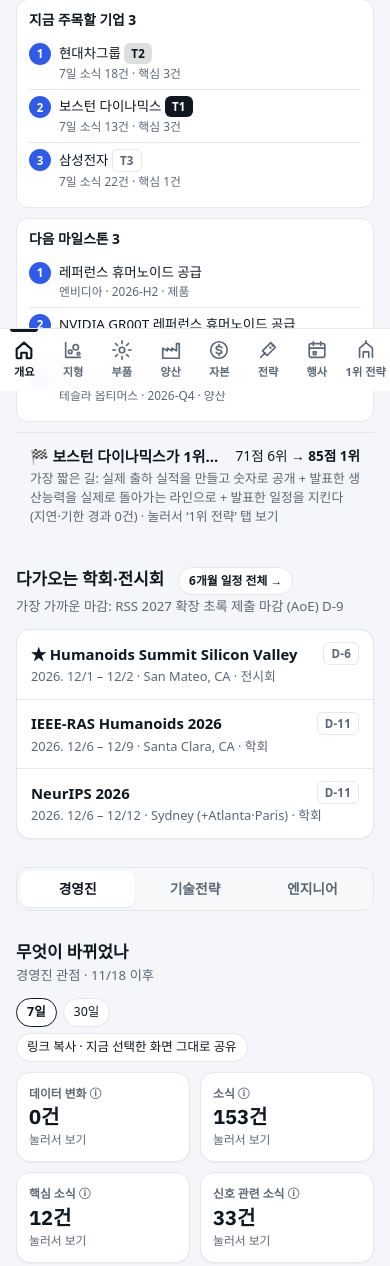
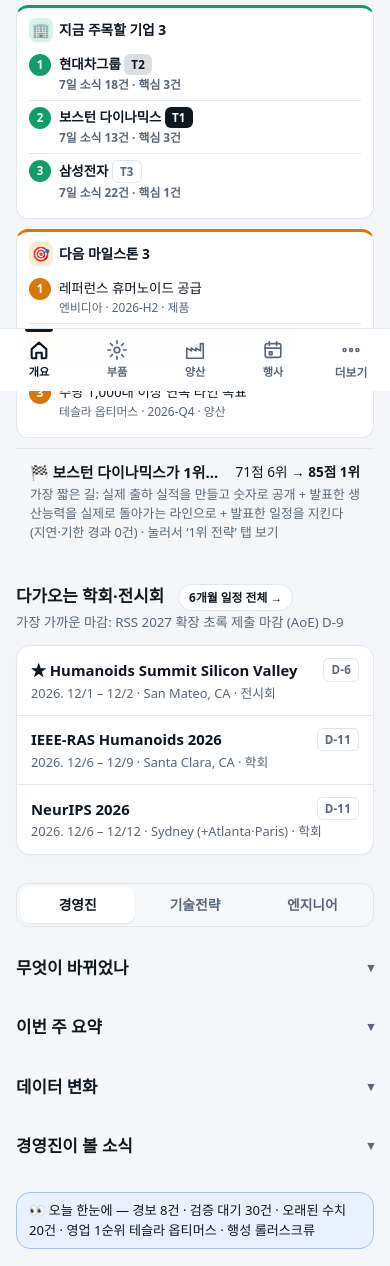
Before and after one commit to dkwo284-max/Robotics_Radar, a plain HTML site: page web/index.html in a window 390 px wide. Shown: the part 453-1719 px from the top of the page. Drawn offline with Linux system fonts and the light colour scheme; a web font is replaced by a local one.

Commit message:
화면 정리(휴대폰): 아래 탭 8개를 개요·부품·양산·행사 + 더보기(지형·자본·전략·1위 전략)로, 이번 주 결론 3칸을 아이콘·색으로 구분(변화·기업·마일스톤), 개요의 긴 섹션은 제목을 눌러 펼치기 (화면 높이 9,369→2,577px)
Co-Authored-By: Claude Opus 5.5 <noreply@anthropic.com>
Claude-Session: https://claude.ai/code/session_01JGCp3Lzk1CimkEFmYaharP

```diff
--- a/web/index.html
+++ b/web/index.html
@@ -65,6 +65,19 @@ svg.i { width: 22px; height: 22px; fill: none; stroke: currentColor; stroke-widt
 /* 하단 탭바 */
 .tabbar { position: fixed; left: 0; right: 0; bottom: 0; z-index: 7; background: color-mix(in oklab, var(--surface) 94%, transparent); backdrop-filter: blur(12px); -webkit-backdrop-filter: blur(12px); border-top: 1px solid var(--line); padding-bottom: env(safe-area-inset-bottom, 0px); }
 .tabbar .in { max-width: 640px; margin: 0 auto; display: grid; grid-template-columns: repeat(8, 1fr); height: var(--nav-h); }
+.tabbar .more-btn { display: none; }
+@media (max-width: 899px) {
+  .tabbar .in { grid-template-columns: repeat(5, 1fr); }
+  .tabbar a.more-only { display: none; }
+  .tabbar .more-btn { display: flex; flex-direction: column; align-items: center; justify-content: center; gap: 3px; border: 0; background: none; color: var(--muted); font: inherit; font-size: .74rem; font-weight: 600; cursor: pointer; position: relative; }
+  .tabbar .more-btn.cur { color: var(--ink); }
+  .tabbar a { font-size: .74rem; }
+}
+.more-pop { position: absolute; right: 8px; bottom: calc(var(--nav-h) + 8px); background: var(--surface); border: 1px solid var(--line); border-radius: 14px; box-shadow: 0 8px 30px rgb(0 0 0 / .18); padding: 6px; display: grid; min-width: 180px; }
+.tabbar .more-pop a { flex-direction: row; justify-content: flex-start; height: auto; font-size: .9rem; }
+.more-pop a svg.i { width: 20px; height: 20px; }
+.more-pop a { display: flex; align-items: center; gap: 10px; padding: 10px 12px; border-radius: 10px; color: var(--ink); text-decoration: none; font-weight: 600; font-size: .9rem; }
+.more-pop a:hover, .more-pop a[aria-current="page"] { background: color-mix(in oklab, var(--ink) 7%, transparent); }
 .tabbar a { display: flex; flex-direction: column; align-items: center; justify-content: center; gap: 3px; text-decoration: none; color: var(--muted); font-size: 0.7rem; font-weight: 600; position: relative; }
 .tabbar a[aria-current="page"] { color: var(--ink); }
 .tabbar a[aria-current="page"] svg.i { stroke-width: 2.3; }
@@ -411,7 +424,17 @@ details.fold[open] > summary::after { content: "접기"; }
 .hx-grid { display: grid; gap: 10px; grid-template-columns: minmax(0, 1fr); margin-top: 10px; }
 @media (min-width: 820px) { .hx-grid { grid-template-columns: repeat(3, minmax(0, 1fr)); } }
 .hx-col { border: 1px solid var(--line); border-radius: 12px; background: var(--surface); padding: 10px 12px; min-width: 0; }
-.hx-col h3 { margin: 0 0 6px; font-size: .86rem; }
+.hx-col h3 { margin: 0 0 6px; font-size: .86rem; display: flex; align-items: center; gap: 6px; }
+.foldable > h2 { cursor: pointer; display: flex; align-items: center; gap: 6px; }
+.foldable > h2::after { content: "▴"; margin-left: auto; color: var(--muted); font-size: .8rem; }
+.foldable.folded > h2::after { content: "▾"; }
+.foldable.folded > :not(h2) { display: none !important; }
+.foldable.folded { padding-bottom: 4px; }
+.hx-ic { display: inline-grid; place-items: center; width: 24px; height: 24px; border-radius: 7px; font-size: .9rem; }
+.hx-col.c-news { border-top: 3px solid #2563eb; } .hx-col.c-news .hx-ic { background: #dbe7ff; } .hx-col.c-news .hx-it .n { background: #2563eb; }
+.hx-col.c-co { border-top: 3px solid #0f9d6b; } .hx-col.c-co .hx-ic { background: #d5f3e6; } .hx-col.c-co .hx-it .n { background: #0f9d6b; }
+.hx-col.c-mile { border-top: 3px solid #d97706; } .hx-col.c-mile .hx-ic { background: #fdebd0; } .hx-col.c-mile .hx-it .n { background: #d97706; }
+.hx-col.c-co .hx-it > span:last-child { font-weight: 600; }
 .hx-it { display: grid; grid-template-columns: 22px minmax(0, 1fr); gap: 8px; padding: 6px 0; border-top: 1px solid var(--line); font-size: .84rem; text-align: left; width: 100%; background: none; border-left: 0; border-right: 0; border-bottom: 0; color: inherit; font-family: inherit; cursor: pointer; }
 .hx-it:first-of-type { border-top: 0; } .hx-it .n { width: 22px; height: 22px; border-radius: 50%; background: var(--accent); color: var(--surface); display: grid; place-items: center; font-size: .72rem; font-weight: 700; }
 .hx-it small { display: block; color: var(--muted); font-size: .74rem; margin-top: 1px; } .hx-it a { color: inherit; text-decoration: none; }
@@ -960,14 +983,16 @@ details.fold[open] > summary::after { content: "접기"; }
 <nav class="tabbar" aria-label="화면">
   <div class="in">
     <a href="#home"><svg class="i" viewBox="0 0 24 24"><path d="M4 11l8-7 8 7v9a1 1 0 0 1-1 1h-4v-6h-6v6H5a1 1 0 0 1-1-1z"/></svg>개요</a>
-    <a href="#map"><svg class="i" viewBox="0 0 24 24"><path d="M4 20V4M4 20h16"/><circle cx="9" cy="14" r="2"/><circle cx="15" cy="9" r="3"/><circle cx="18" cy="16" r="1.5"/></svg>지형</a>
+    <a class="more-only" href="#map"><svg class="i" viewBox="0 0 24 24"><path d="M4 20V4M4 20h16"/><circle cx="9" cy="14" r="2"/><circle cx="15" cy="9" r="3"/><circle cx="18" cy="16" r="1.5"/></svg>지형</a>
     <a href="#parts"><svg class="i" viewBox="0 0 24 24"><circle cx="12" cy="12" r="3"/><path d="M12 2v3M12 19v3M2 12h3M19 12h3M4.9 4.9l2.1 2.1M17 17l2.1 2.1M4.9 19.1L7 17M17 7l2.1-2.1"/></svg>부품</a>
     <a href="#prod"><svg class="i" viewBox="0 0 24 24"><path d="M3 21V10l5 3V10l5 3V10l5 3V5h3v16z"/></svg>양산</a>
-    <a href="#capital"><svg class="i" viewBox="0 0 24 24"><circle cx="12" cy="12" r="9"/><path d="M15 9.5c-.5-1-1.6-1.5-3-1.5-1.7 0-3 .8-3 2s1.3 1.7 3 2 3 .8 3 2-1.3 2-3 2c-1.4 0-2.5-.5-3-1.5M12 6v2M12 16v2"/></svg>자본</a>
-    <a href="#strat"><svg class="i" viewBox="0 0 24 24"><path d="M4 20l5-5M15 4l5 5-9 9-5-5zM14 9l1 1"/><circle cx="17" cy="7" r="0.5"/></svg>전략</a>
+    <a class="more-only" href="#capital"><svg class="i" viewBox="0 0 24 24"><circle cx="12" cy="12" r="9"/><path d="M15 9.5c-.5-1-1.6-1.5-3-1.5-1.7 0-3 .8-3 2s1.3 1.7 3 2 3 .8 3 2-1.3 2-3 2c-1.4 0-2.5-.5-3-1.5M12 6v2M12 16v2"/></svg>자본</a>
+    <a class="more-only" href="#strat"><svg class="i" viewBox="0 0 24 24"><path d="M4 20l5-5M15 4l5 5-9 9-5-5zM14 9l1 1"/><circle cx="17" cy="7" r="0.5"/></svg>전략</a>
     <a href="#events"><svg class="i" viewBox="0 0 24 24"><rect x="3.5" y="5" width="17" height="15" rx="2"/><path d="M3.5 10h17M8 3v4M16 3v4"/><path d="M8 14h3v3H8z"/></svg>행사</a>
-    <a href="#top"><svg class="i" viewBox="0 0 24 24"><path d="M5 20V10l7-6 7 6v10M9 20v-6h6v6"/><path d="M12 4v-2"/></svg>1위 전략</a>
+    <a class="more-only" href="#top"><svg class="i" viewBox="0 0 24 24"><path d="M5 20V10l7-6 7 6v10M9 20v-6h6v6"/><path d="M12 4v-2"/></svg>1위 전략</a>
+    <button type="button" class="more-btn" id="more-btn" aria-expanded="false" aria-controls="more-pop"><svg class="i" viewBox="0 0 24 24"><circle cx="5" cy="12" r="1.6"/><circle cx="12" cy="12" r="1.6"/><circle cx="19" cy="12" r="1.6"/></svg>더보기</button>
   </div>
+  <div class="more-pop" id="more-pop" hidden></div>
 </nav>
 
 <div class="scrim" id="scrim" hidden></div>
@@ -2093,12 +2118,12 @@ function hxHome() {
   const d = hxData();
   $("#hx-parts").innerHTML = HX_PARTS.map(([k, l]) => `<button class="chip" data-hxpart="${k}" aria-pressed="${k === d.part}">${l}</button>`).join("");
   $("#hx-sub").textContent = `최근 7일 소식 ${d.n}건에서 추렸습니다${d.part === "all" ? "" : ` (관심 부품: ${HX_PARTS.find((x) => x[0] === d.part)[1]})`}. 관심 부품을 고르면 결론·기업이 그 부품 기준으로 바뀌고, 선택은 이 기기에만 저장됩니다.`;
-  const col = (title, rows, empty) => `<div class="hx-col"><h3>${title}</h3>${rows.join("") || `<p class="sub" style="margin:0">${empty}</p>`}</div>`;
+  const col = (title, rows, empty, k, ic) => `<div class="hx-col ${k || ""}"><h3><span class="hx-ic" aria-hidden="true">${ic || ""}</span>${title}</h3>${rows.join("") || `<p class="sub" style="margin:0">${empty}</p>`}</div>`;
   $("#hx-grid").innerHTML =
     col("가장 중요한 변화 3", d.changes.map((x, i) => `<div class="hx-it"><span class="n">${i + 1}</span><span>${safeUrl(x.url) ? `<a href="${esc(x.url)}" target="_blank" rel="noopener">${newsTitle(x)}</a>` : newsTitle(x)}
-      <small>${esc(x.date.slice(5).replace("-", "/"))}${x.type && TYPE[x.type] ? " · " + TYPE[x.type] : ""}${(x.companies || []).slice(0, 2).map((id) => " · " + esc(coLabel(id))).join("")}${x.n_src > 1 ? ` · ${x.n_src}곳 보도` : ""}${propChip(x)}</small></span></div>`), "이 기간에 해당 소식이 없습니다") +
-    col("지금 주목할 기업 3", d.cos.map((o, i) => `<button class="hx-it" data-co="${esc(o.id)}"><span class="n">${i + 1}</span><span>${esc(byId[o.id].name_ko)} ${tierB(byId[o.id])}<small>${esc(o.why)}</small></span></button>`), "해당 기업이 없습니다") +
-    col("다음 마일스톤 3", d.miles.map((m, i) => `<button class="hx-it" data-co="${esc(m.c.id)}"><span class="n">${i + 1}</span><span>${esc(m.title)}<small>${esc(m.c.name_ko)} · ${esc(m.when)} · ${TYPE_RM[m.type] || ""}</small></span></button>`), "예정된 일정이 없습니다");
+      <small>${esc(x.date.slice(5).replace("-", "/"))}${x.type && TYPE[x.type] ? " · " + TYPE[x.type] : ""}${(x.companies || []).slice(0, 2).map((id) => " · " + esc(coLabel(id))).join("")}${x.n_src > 1 ? ` · ${x.n_src}곳 보도` : ""}${propChip(x)}</small></span></div>`), "이 기간에 해당 소식이 없습니다", "c-news", "📰") +
+    col("지금 주목할 기업 3", d.cos.map((o, i) => `<button class="hx-it" data-co="${esc(o.id)}"><span class="n">${i + 1}</span><span>${esc(byId[o.id].name_ko)} ${tierB(byId[o.id])}<small>${esc(o.why)}</small></span></button>`), "해당 기업이 없습니다", "c-co", "🏢") +
+    col("다음 마일스톤 3", d.miles.map((m, i) => `<button class="hx-it" data-co="${esc(m.c.id)}"><span class="n">${i + 1}</span><span>${esc(m.title)}<small>${esc(m.c.name_ko)} · ${esc(m.when)} · ${TYPE_RM[m.type] || ""}</small></span></button>`), "예정된 일정이 없습니다", "c-mile", "🎯");
 }
 // 소식 → 수치 영향: 같은 기사에서 나온 '검증 대기 수치'가 있으면 표시
 let propIdx = null;
@@ -2705,6 +2730,7 @@ function route() {
   const key = PANELS[id] ? id : "home";
   document.querySelectorAll("[data-panel]").forEach((p) => (p.hidden = p.id !== `p-${key}`));
   document.querySelectorAll(".tabbar a").forEach((a) => (a.getAttribute("href") === `#${key}` ? a.setAttribute("aria-current", "page") : a.removeAttribute("aria-current")));
+  { const mb = document.getElementById("more-btn"); if (mb) mb.classList.toggle("cur", ["map", "capital", "strat", "top"].includes(key)); const mp = document.getElementById("more-pop"); if (mp) mp.hidden = true; }
   if (D) PANELS[key]();
   window.scrollTo(0, 0);
 }
@@ -2846,6 +2872,27 @@ $("#theme").addEventListener("click", () => {
 });
 
 if ("serviceWorker" in navigator && location.protocol === "https:") navigator.serviceWorker.register("sw.js").catch(() => {});
+
+// 휴대폰 화면 정리: 아래 탭 '더보기'(지형·자본·전략·1위 전략) + 개요의 긴 섹션은 제목을 눌러 펼치기
+(() => {
+  const btn = document.getElementById("more-btn"), pop = document.getElementById("more-pop");
+  if (btn && pop) {
+    btn.addEventListener("click", () => {
+      if (pop.hidden) pop.innerHTML = [...document.querySelectorAll(".tabbar a.more-only")].map((a) => a.outerHTML.replace(' class="more-only"', "")).join("");
+      pop.hidden = !pop.hidden; btn.setAttribute("aria-expanded", String(!pop.hidden));
+    });
+    document.addEventListener("click", (e) => { if (!pop.hidden && !e.target.closest("#more-pop, #more-btn")) { pop.hidden = true; btn.setAttribute("aria-expanded", "false"); } });
+  }
+  const KEEP_OPEN = new Set(["hx-sec", "ev-teaser", "watch-sec"]);
+  const small = matchMedia("(max-width: 899px)").matches;
+  document.querySelectorAll("#p-home > section, #p-home > div > section").forEach((sec) => {
+    const h = sec.querySelector(":scope > h2"); if (!h || KEEP_OPEN.has(sec.id)) return;
+    sec.classList.add("foldable"); if (small) sec.classList.add("folded");
+    h.setAttribute("role", "button"); h.tabIndex = 0; h.setAttribute("aria-expanded", String(!sec.classList.contains("folded")));
+    const tg = (e) => { if (e.target.closest("a, button")) return; sec.classList.toggle("folded"); h.setAttribute("aria-expanded", String(!sec.classList.contains("folded"))); };
+    h.addEventListener("click", tg); h.addEventListener("keydown", (e) => { if (e.key === "Enter" || e.key === " ") { e.preventDefault(); tg(e); } });
+  });
+})();
 </script>
 <div id="tipbox" class="tipbox" role="tooltip" hidden></div>
 </body>
```
